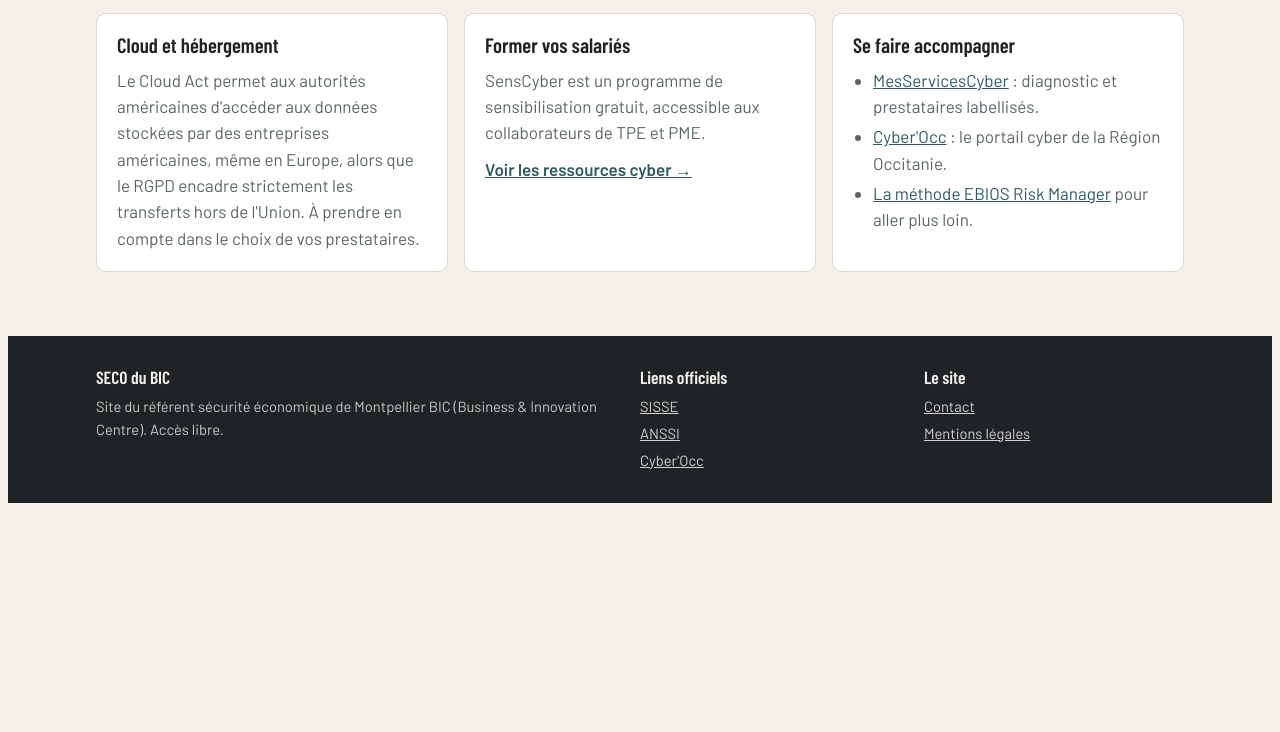
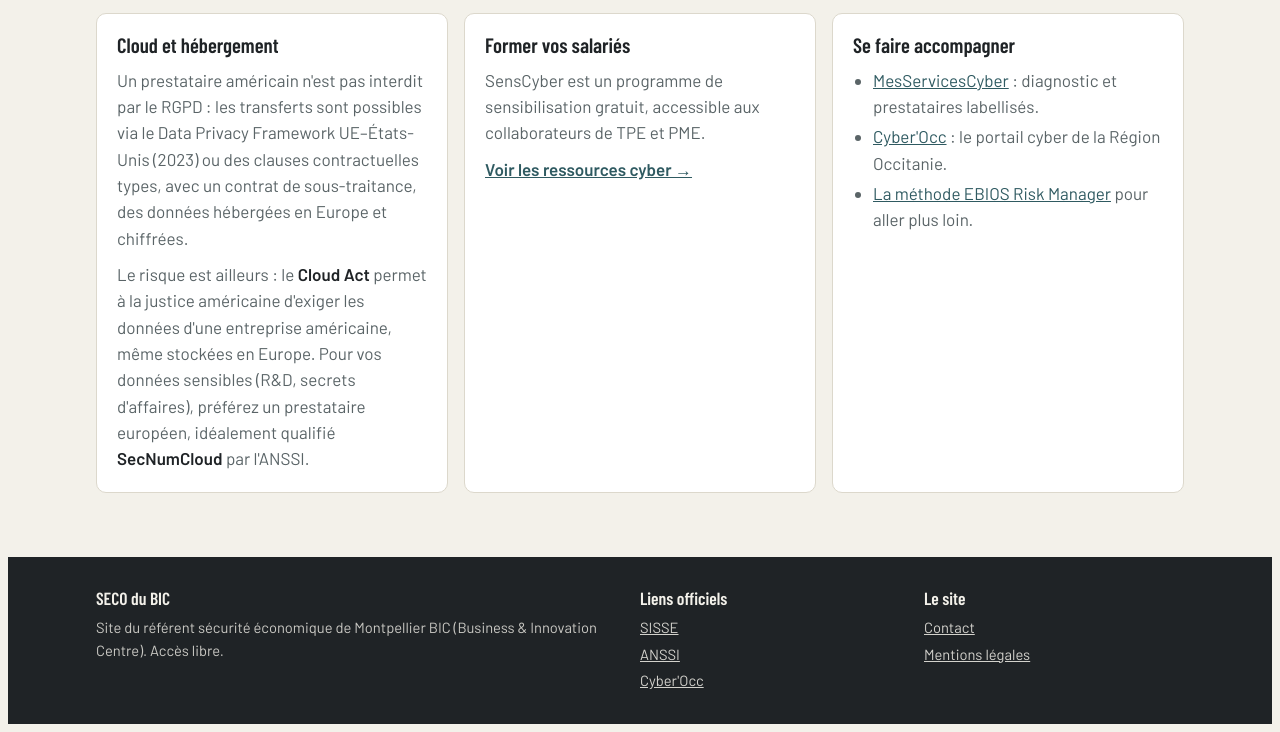
Before and after one commit to romL-lab/site-seco, an Eleventy site: page src/pages/cyber.md in a window 1280 px wide. Shown: the part 1251-1983 px from the top of the page. Before the commit the page ends 1762 px from the top, so only its background shows below. Built offline with nearby package versions, Linux system fonts and the light colour scheme; Eleventy itself is replaced by a stand-in of ours; files that its build step writes are made by us from their sources.

Commit message:
Cyber : précise l'encadré Cloud et hébergement (RGPD, Cloud Act, SecNumCloud)
Co-Authored-By: Claude Opus 5.5 <noreply@anthropic.com>
Claude-Session: https://claude.ai/code/session_01UXkDgiAPK5TUdpmgYLxZWT

```diff
--- a/src/pages/cyber.md
+++ b/src/pages/cyber.md
@@ -44,7 +44,10 @@ sections:
         texte: "Des assurances couvrent les dommages subis, la gestion de crise et les cyberfraudes. Depuis avril 2023, une victime doit porter plainte dans les 72 heures pour être indemnisée par son assureur."
       - etiquette: ""
         titre: "Cloud et hébergement"
-        texte: "Le Cloud Act permet aux autorités américaines d'accéder aux données stockées par des entreprises américaines, même en Europe, alors que le RGPD encadre strictement les transferts hors de l'Union. À prendre en compte dans le choix de vos prestataires."
+        texte: |
+          Un prestataire américain n'est pas interdit par le RGPD : les transferts sont possibles via le Data Privacy Framework UE–États-Unis (2023) ou des clauses contractuelles types, avec un contrat de sous-traitance, des données hébergées en Europe et chiffrées.
+
+          Le risque est ailleurs : le **Cloud Act** permet à la justice américaine d'exiger les données d'une entreprise américaine, même stockées en Europe. Pour vos données sensibles (R&D, secrets d'affaires), préférez un prestataire européen, idéalement qualifié **SecNumCloud** par l'ANSSI.
       - etiquette: ""
         titre: "Former vos salariés"
         texte: "SensCyber est un programme de sensibilisation gratuit, accessible aux collaborateurs de TPE et PME."
```
